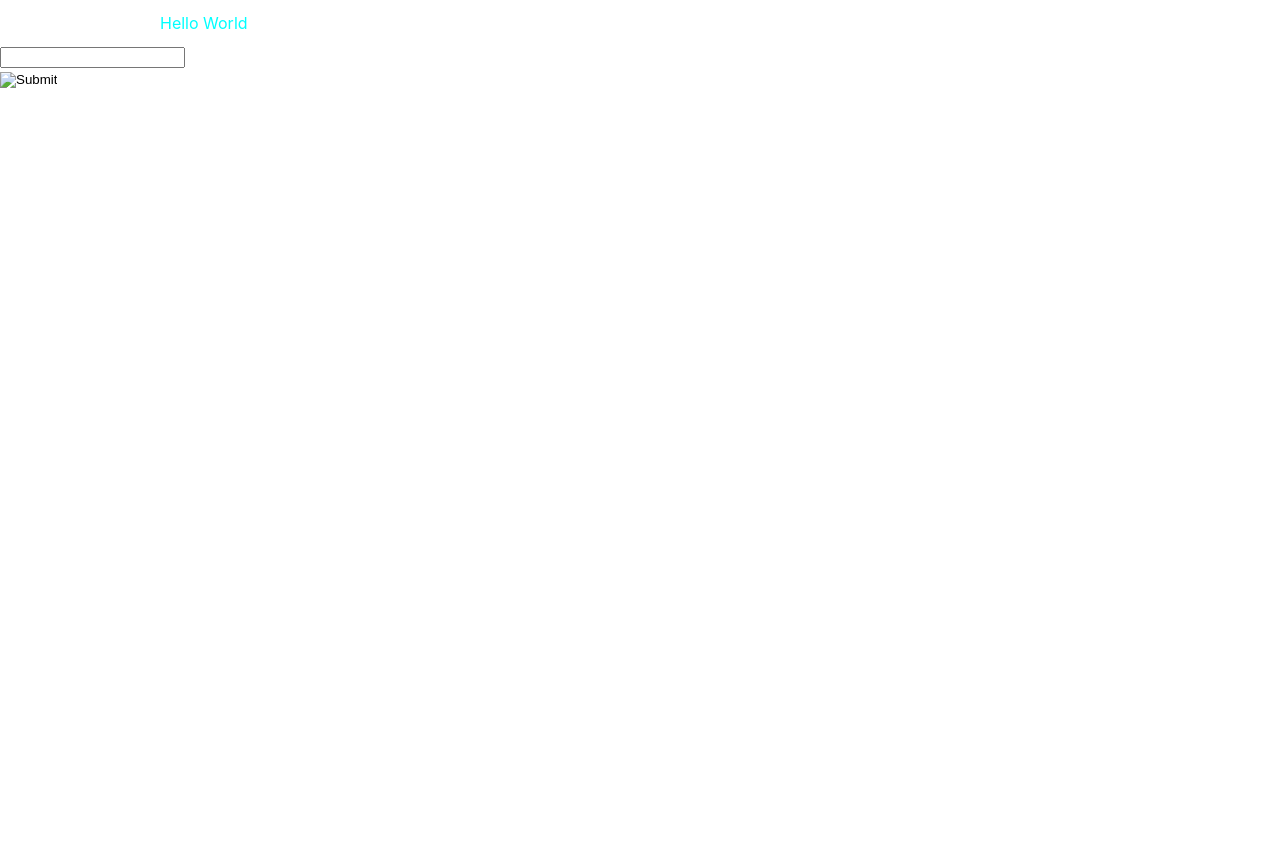
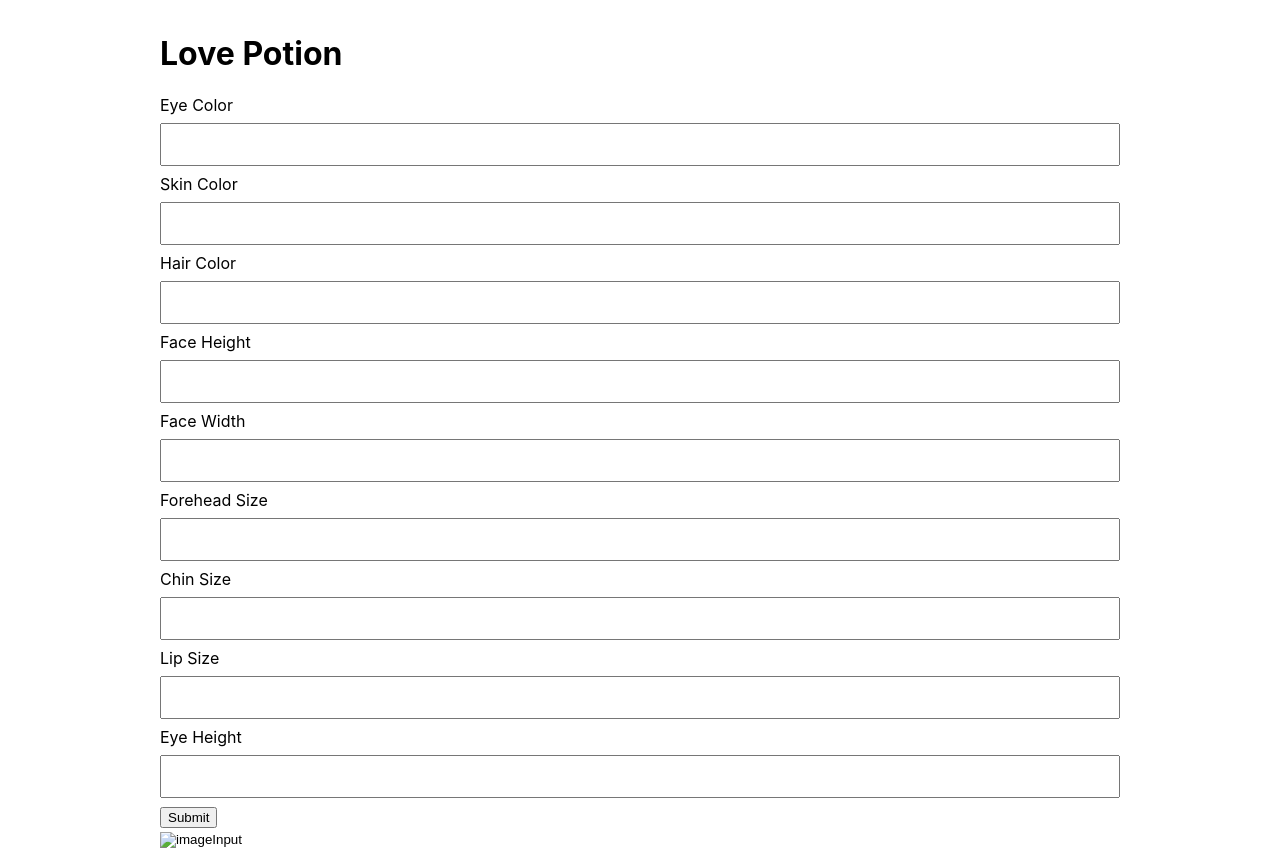
Before and after one commit to Hg-Mercury-201/DHack2020ReactJS, a React (Create React App) app: page / in a window 1280 px wide. Before the commit the page ends 800 px from the top, so only its background shows below. Built offline with nearby package versions, Linux system fonts and the light colour scheme.

Commit message:
Built out HTML for text entry web form

```diff
--- a/src/App.css
+++ b/src/App.css
@@ -1,7 +1,13 @@
-.test {
+.love-potion {
   size: 20px;
-  color: aqua;
   margin:auto;
   width: 960px;
   padding: 1% 0 1% 0;
 }
+
+.testFormInput {
+    width: 100%;
+    padding: 12px 20px;
+    margin: 8px 0;
+    box-sizing: border-box;
+}
--- a/src/App.js
+++ b/src/App.js
@@ -6,7 +6,7 @@ class App extends React.Component {
     render() {
         return (
             <div className="love-potion">
-              <p className="test">Hello World</p>
+                <h1>Love Potion</h1>
               <InputForm />
             </div>
         );
@@ -27,9 +27,27 @@ class InputForm extends React.Component {
     renderTextForm() {
         return(
         <div className="textForm">
-          <form className="testForm">
-            <input type="text" />
-          </form>
+            <form className="testForm">
+                <label>Eye Color</label>
+                <input className="testFormInput" type="text"/>
+                <label>Skin Color</label>
+                <input className="testFormInput" type="text"/>
+                <label>Hair Color</label>
+                <input className="testFormInput" type="text"/>
+                <label>Face Height</label>
+                <input className="testFormInput" type="text"/>
+                <label>Face Width</label>
+                <input className="testFormInput" type="text"/>
+                <label>Forehead Size</label>
+                <input className="testFormInput" type="text"/>
+                <label>Chin Size</label>
+                <input className="testFormInput" type="text"/>
+                <label>Lip Size</label>
+                <input className="testFormInput" type="text"/>
+                <label>Eye Height</label>
+                <input className="testFormInput" type="text"/>
+                <button className="submit" type="submit">Submit</button>
+            </form>
         </div>
         );
     }
@@ -37,7 +55,7 @@ class InputForm extends React.Component {
     renderImageInput() {
       return(
         <div className="ImageInput">
-          <input type="image"></input>
+          <input type="image" alt="imageInput"></input>
         </div>
       );
     }
```
